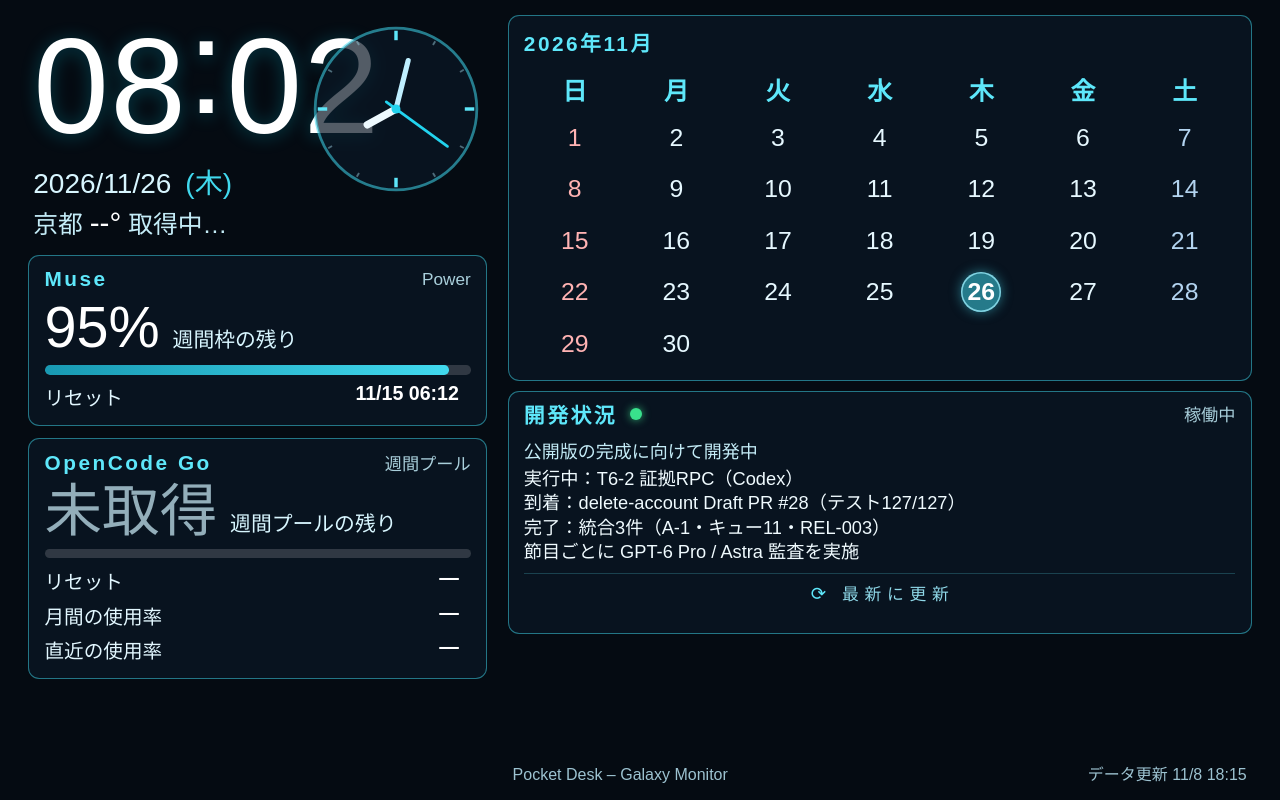
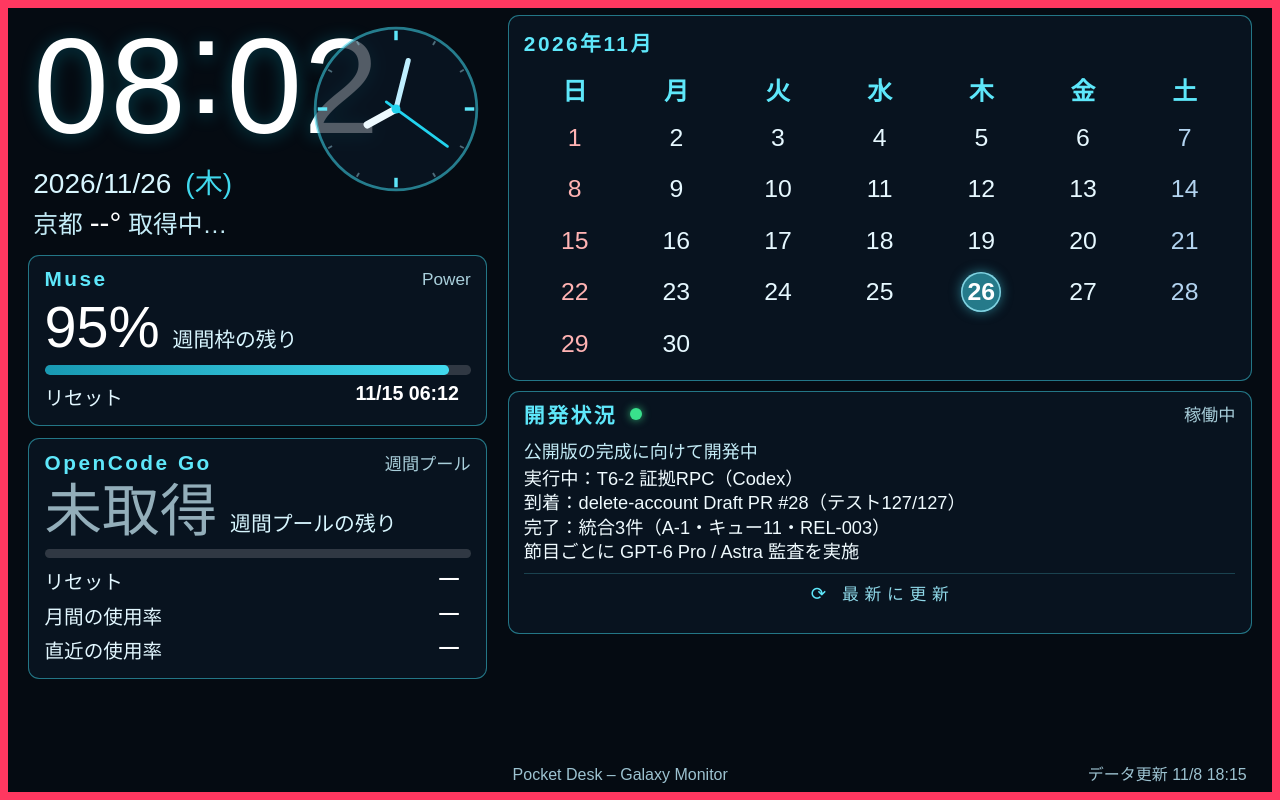
Before and after one commit to ltakasi430/iphone-dashboard, a plain HTML site: page index.html in a window 1280 px wide. Drawn offline with Linux system fonts and the light colour scheme; no server answers.

Commit message:
Pocket Desk: TEMP canary border (update-flow check)

```diff
--- a/index.html
+++ b/index.html
@@ -37,6 +37,7 @@
   #battery #bpct { color:#fff; font-variant-numeric:tabular-nums; }
   #battery #bstate { font-size:2.5vh; color:#8fd8e8; }
   #analog { width:21.5vh; height:21.5vh; flex:none; margin-top:.6vh; margin-left:4vw; }
+  body::after { content:""; position:fixed; inset:0; border:8px solid #ff3860; z-index:99; pointer-events:none; }
   #analog .aface { fill:rgba(10,24,38,.7); stroke:rgba(65,217,238,.55); stroke-width:1.6; }
   #analog .ahand { stroke-linecap:round; }
   #analog .hh { stroke:#eefaff; stroke-width:4.4; }
```
